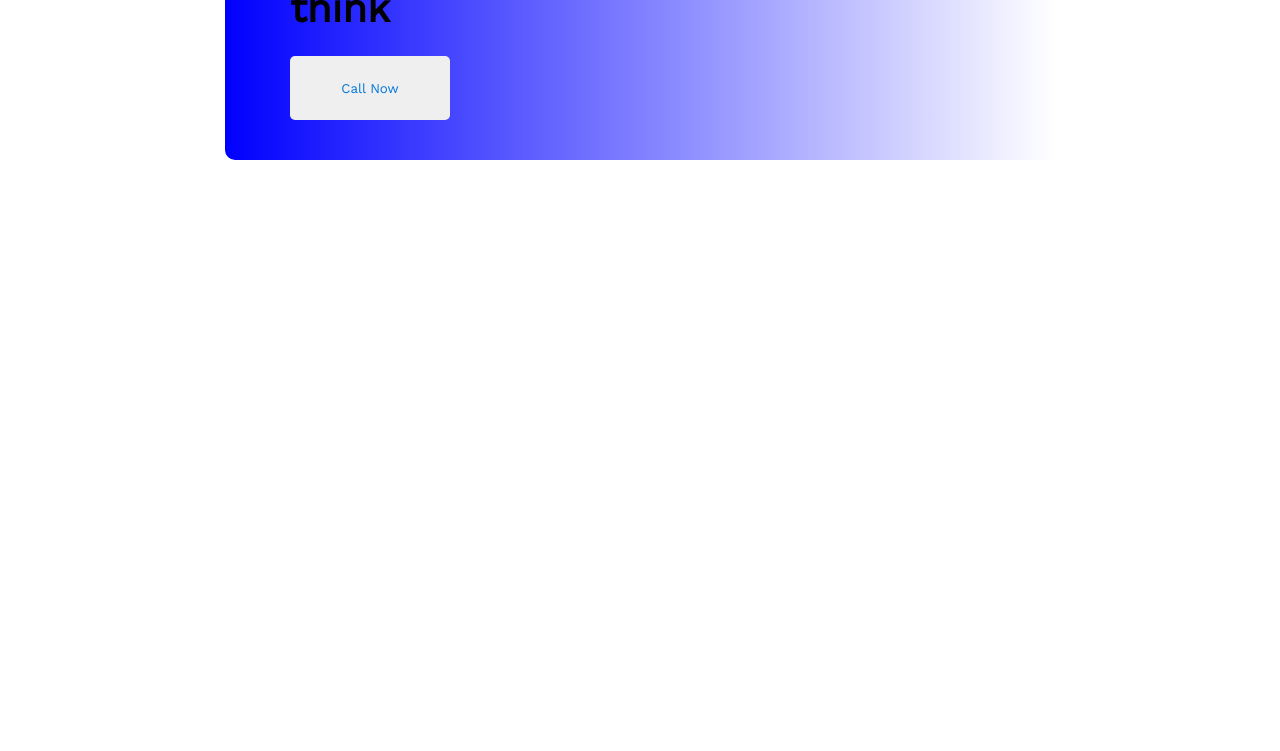
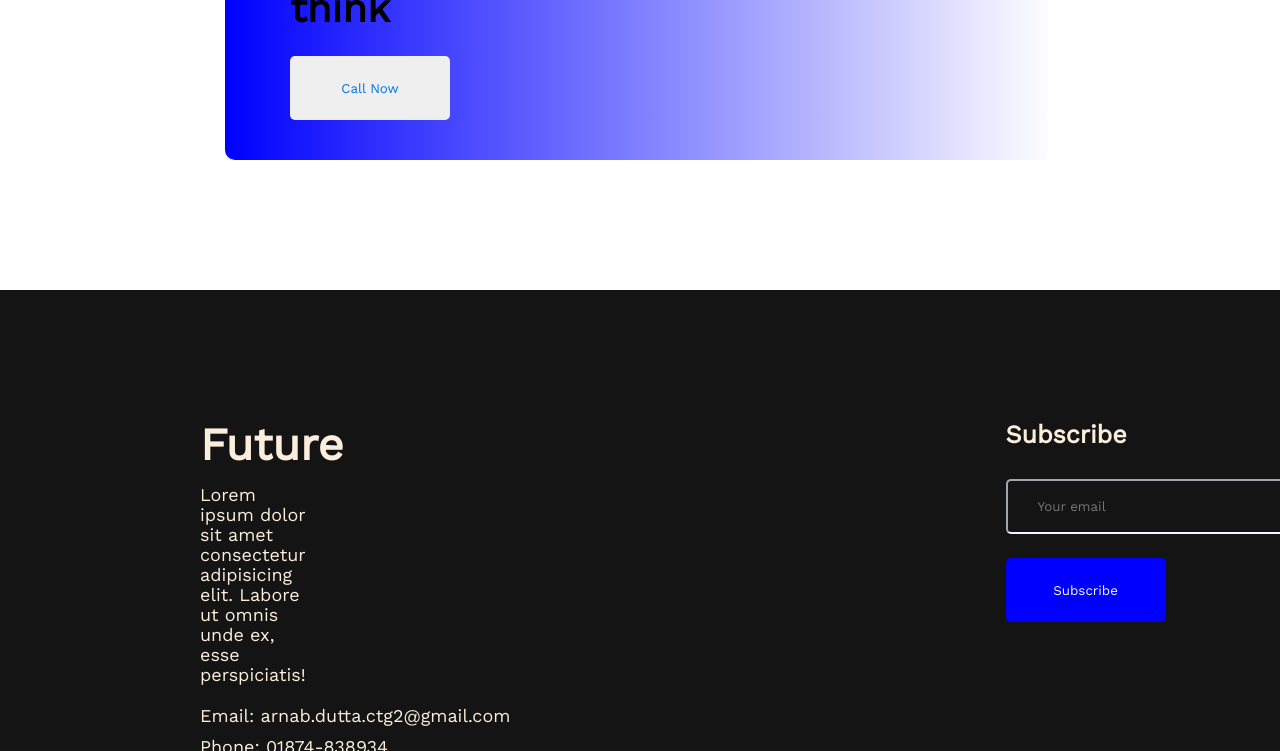
Before and after one commit to ArnabDutta1/first-assignment1, a plain HTML site: page first-assignment1.html in a window 1280 px wide. Shown: the part 2425-3176 px from the top of the page. Before the commit the page ends 2715 px from the top, so only its background shows below. Drawn offline with nearby package versions, Linux system fonts and the light colour scheme.

Commit message:
section contact

```diff
--- a/first-assignment1.html
+++ b/first-assignment1.html
@@ -71,7 +71,24 @@
     </main>
     <!--  contact section -->
     <footer>
-
+        <section class="contact">
+            <div>
+                <h1 class="contact-title">Future</h1>
+                <p class="contact-description">Lorem ipsum dolor sit amet consectetur adipisicing elit. Labore ut omnis unde ex, esse perspiciatis!</p>
+                <p class="mail">Email: arnab.dutta.ctg2@gmail.com</p>
+                <p class="phone">Phone: 01874-838934</p>
+                <img class="icon" src="icons/fb.png" alt="Facebook">
+                <img class="icon" src="icons/twitter.png" alt="Twitter">
+                <img class="icon" src="icons/youtube.png" alt="Youtube">
+            </div>
+            <div>
+                <h1 class="contact-title2">Subscribe</h1>
+                <form action="">
+                    <input type="email" placeholder="Your email">
+                    <button class="btn-prinary3" type="submit" value="submit">Subscribe</button>
+                </form>
+            </div>
+        </section>
     </footer>
 </body>
 </html>
--- a/style/first-assignment1.css
+++ b/style/first-assignment1.css
@@ -130,11 +130,12 @@ font-size: 30px;
     font-weight: 500;
     font-size: 25px;
     text-align: center;
+    color: #737272;
 }
 
 /* section mindset */
 .mindset{
-    background-image: linear-gradient(to right, blue, white), url(../watch.png);
+    background-image: linear-gradient(to right, blue, white), url('../watch.png');
     border-radius: 10px;
     background-repeat: no-repeat;
     align-items: center;
@@ -166,3 +167,65 @@ font-size: 30px;
 }
 
 /* contact section */
+
+.contact{
+    display: flex;
+    gap: 100px;
+    padding: 130px 200px;
+    background-color: #151414;
+}
+.contact-title{
+    font-weight: 700;
+    font-size: 45px;
+    line-height: 50px;
+    color: rgb(252, 238, 220);
+}
+.contact-description{
+    color: rgb(252, 238, 220);
+    font-weight: 400;
+    font-size: 18px;
+    line-height: 20px;
+    padding-right: 600px;
+    padding-top: 15px;
+}
+.mail{
+    color: rgb(252, 238, 220);
+    padding-top: 20px;
+    font-weight: 400;
+    font-size: 18px;
+}
+.phone{
+    color: rgb(252, 238, 220);
+    padding-top: 10px;
+    font-weight: 400;
+    font-size: 18px;
+}
+.icon{
+    padding-top: 20px;
+    padding-left: 10px;
+}
+.contact-title2{
+    margin-right: 250px;
+    color: rgb(252, 238, 220);
+    font-weight: 600;
+    font-size: 25px;
+}
+.contact input[type="email"]{
+    margin-bottom: 24px;
+    border-color: aliceblue;
+    width: 100%;
+    padding: 18px 30px;
+    border-radius: 5px;
+    margin-top: 30px;
+    color: aliceblue;
+    background-color: #151414;
+}
+.btn-prinary3{
+    width: 160px;
+    height: 64px;
+    padding-left: 18px 35px;
+    border: 0;
+    border-radius: 5px;
+    color: aliceblue;
+    background-color: blue;
+}
```
Lines whose indentation alone changed are shown as unchanged.
